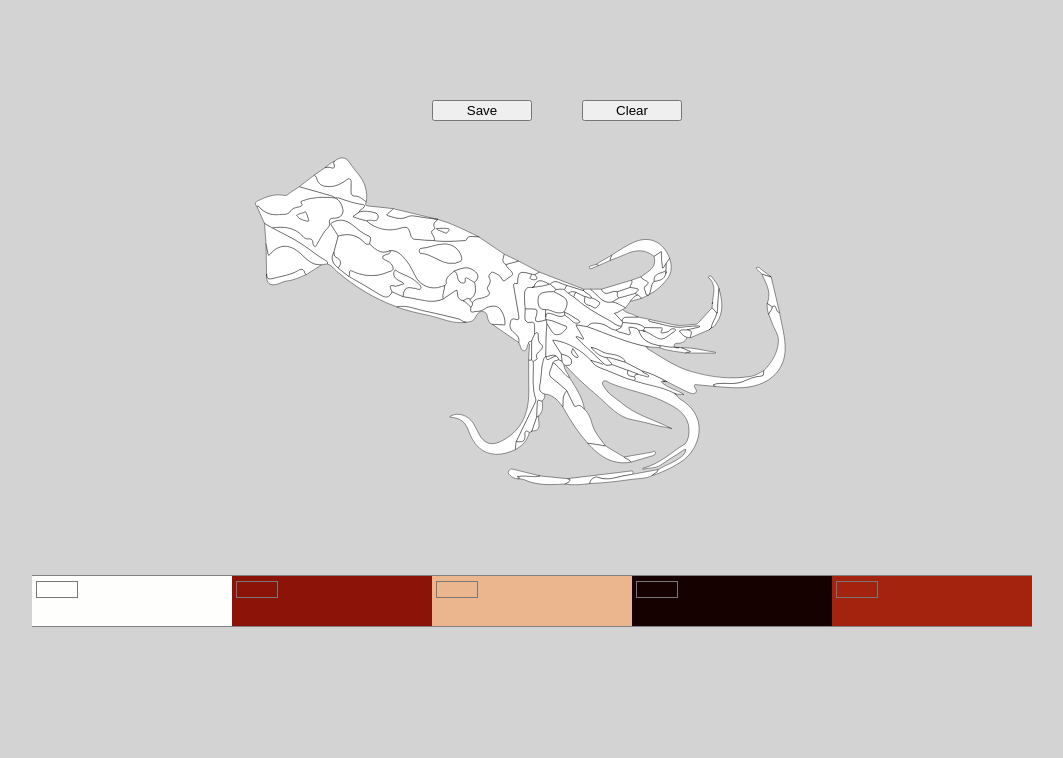
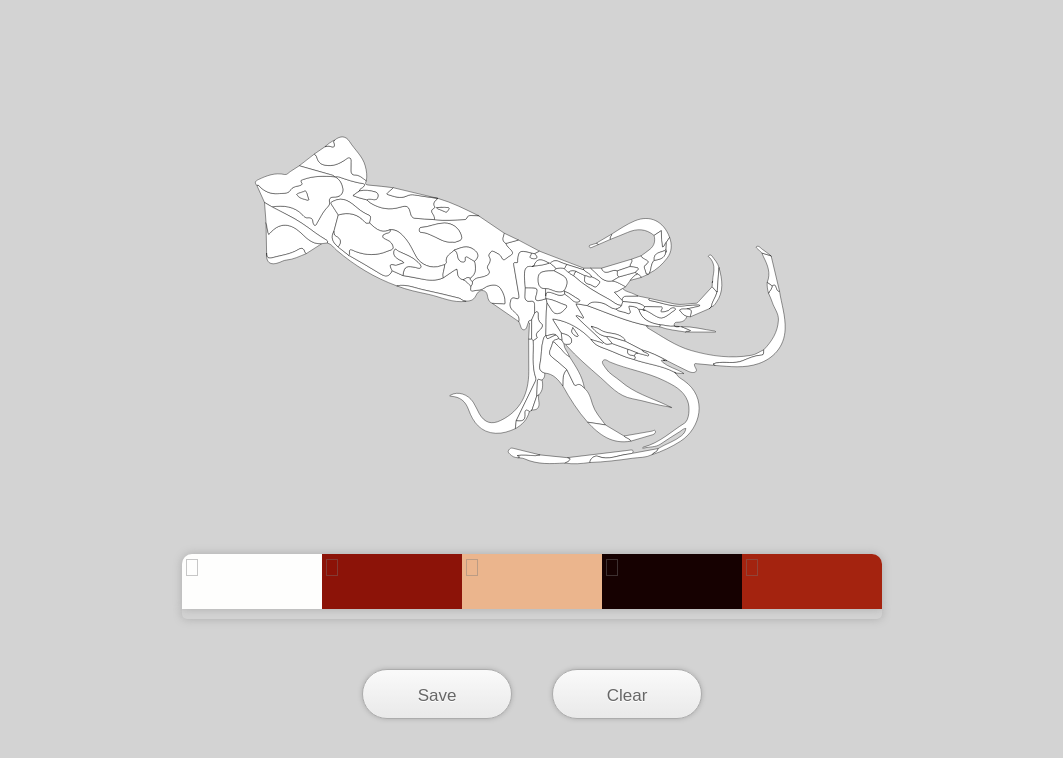
Before and after one commit to StefanFlorea00/coloringbook, a plain HTML site: page index.html in a window 1280 px wide. Shown: the whole page, without its empty margins (108-1171 px from the left). Drawn offline with Linux system fonts and the light colour scheme.

Commit message:
added animations

```diff
--- a/index.html
+++ b/index.html
@@ -1,6 +1,5 @@
 <!DOCTYPE html>
 <html lang="en">
-
   <head>
     <meta charset="UTF-8" />
     <meta name="viewport" content="width=device-width, initial-scale=1.0" />
@@ -9,33 +8,29 @@
   </head>
 
   <body>
-  <div class="button-wrapper">
-    <button id="save-btn">Save</button>
-    <button id="clear-btn">Clear</button>
-  </div>
     <div class="wrapper"></div>
     <div class="colors">
       <div id="color1">
-      <input type="color" id="body" name="body" value="#fefefd">
+        <input type="color" id="body" name="body" value="#fefefd" />
       </div>
       <div id="color2">
-      <input type="color" id="body" name="body" value="#8c1308">
+        <input type="color" id="body" name="body" value="#8c1308" />
       </div>
       <div id="color3">
-      <input type="color" id="body" name="body" value="#ebb58d">
+        <input type="color" id="body" name="body" value="#ebb58d" />
       </div>
       <div id="color4">
-      <input type="color" id="body" name="body" value="#160101">
+        <input type="color" id="body" name="body" value="#160101" />
       </div>
       <div id="color5">
-      <input type="color" id="body" name="body" value="#a4230f">
+        <input type="color" id="body" name="body" value="#a4230f" />
       </div>
     </div>
-  <div class="selected-color-wrapper">
-    <div class="selected-color">
-    </div>
+    <div class="selected-color"></div>
+    <div class="button-wrapper">
+      <button id="save-btn" class="btn">Save</button>
+      <button id="clear-btn" class="btn">Clear</button>
     </div>
   </body>
   <script src="script.js"></script>
-
 </html>
--- a/style.css
+++ b/style.css
@@ -1,16 +1,5 @@
 body {
   background-color: lightgray;
-}
-
-#save-btn {
-  display: block;
-  margin-left: auto;
-  margin-right: auto;
-  width: 100px;
-}
-
-#clear-btn {
-  width: 100px;
 }
 
 path:hover {
@@ -21,47 +10,109 @@ path:hover {
   cursor: pointer;
 }
 
+path {
+  transition: all 0.2s cubic-bezier(0.33, 1, 0.68, 1);
+}
+
 .wrapper {
+  margin-top: 100px;
   width: 800px;
   height: auto;
   margin-left: auto;
   margin-right: auto;
+  animation: svgFadeIn 2s cubic-bezier(0.65, 0, 0.35, 1);
+}
+
+@keyframes svgFadeIn {
+  0% {
+    transform: scale(0.2);
+    opacity: 0;
+  }
+  100% {
+    transform: scale(1);
+    opacity: 100%;
+  }
 }
 
 .button-wrapper {
+  margin-top: 50px;
   display: flex;
   justify-content: center;
   align-content: center;
-  width: 300px;
+  width: 500px;
   margin-left: auto;
   margin-right: auto;
-  margin-top: 100px;
 }
 
-.selected-color-wrapper {
-  margin-top: 10px;
+.btn {
+  width: 150px;
+  margin: 0 20px;
+  height: 50px;
+  background: linear-gradient(to bottom, #f9f9f9 5%, #e9e9e9 100%);
+  background-color: #f9f9f9;
+  border-radius: 28px;
+  border: 1px solid #acacac;
+  display: inline-block;
+  cursor: pointer;
+  color: #666666;
+  font-family: Arial;
+  font-size: 17px;
+  padding: 16px 31px;
+  text-decoration: none;
+  text-shadow: 0px 1px 0px #ffffff;
+  box-shadow: 0px 0px 5px 0px #acacac;
+  animation: btnopen 2s cubic-bezier(0.65, 0, 0.35, 1);
+}
+.btn:hover {
+  background: linear-gradient(to bottom, #e9e9e9 5%, #f9f9f9 100%);
+  background-color: #e9e9e9;
+}
+.btn:active {
+  position: relative;
+  top: 1px;
+}
+
+@keyframes btnopen {
+  0% {
+    font-size: 0px;
+    opacity: 0%;
+    width: 0px;
+    height: 0px;
+    padding: 0px 0px;
+  }
+  100% {
+    height: 50px;
+  }
+}
+
+.selected-color {
   margin-left: auto;
   margin-right: auto;
-  width: 100px;
-  display: flex;
-}
-
-.selected-color-wrapper div {
-  height: 25px;
-  width: 100px;
+  width: 700px;
+  height: 10px;
+  border-bottom-left-radius: 5px;
+  border-bottom-right-radius: 5px;
+  box-shadow: 0px 0px 10px 0px #acacac;
+  animation: widen 2s cubic-bezier(0.65, 0, 0.35, 1);
 }
 
 .colors {
+  box-shadow: 0px 0px 10px 0px #acacac;
   display: flex;
   justify-content: center;
   margin-left: auto;
   margin-right: auto;
+  border-radius: 10px;
+  border-bottom-left-radius: 0;
+  border-bottom-right-radius: 0;
+  overflow: hidden;
+  width: 700px;
+  height: 55px;
+  animation: widen 2s cubic-bezier(0.65, 0, 0.35, 1);
 }
 
 .colors div {
-  height: 50px;
   width: 200px;
-  border: solid 1px gray;
   border-left: 0px;
   border-right: 0px;
 }
@@ -71,10 +122,26 @@ path:hover {
 }
 
 .colors input {
+  opacity: 40%;
   -webkit-appearance: none;
   border: none;
   cursor: pointer;
   background-color: transparent;
+  width: 20px;
+}
+
+.colors input:hover {
+  opacity: 100%;
+}
+
+@keyframes widen {
+  0% {
+    opacity: 0;
+    width: 0px;
+    height: 10px;
+  }
+  100% {
+  }
 }
 
 #color1 {
```
Lines whose indentation alone changed are shown as unchanged.
